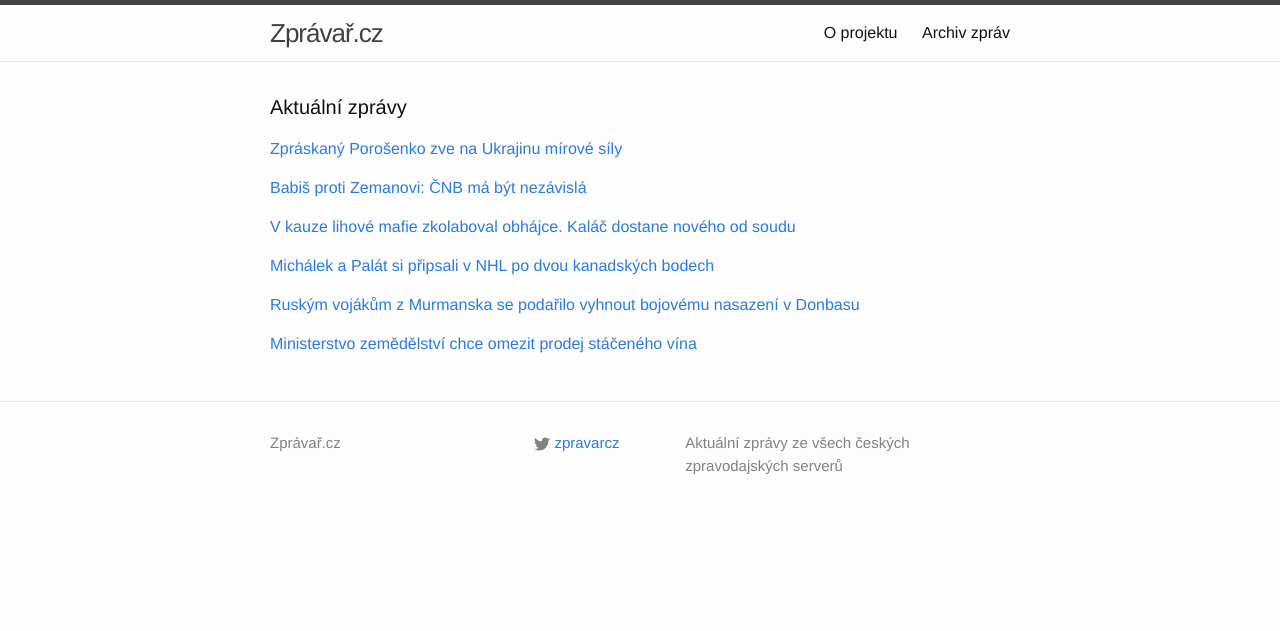
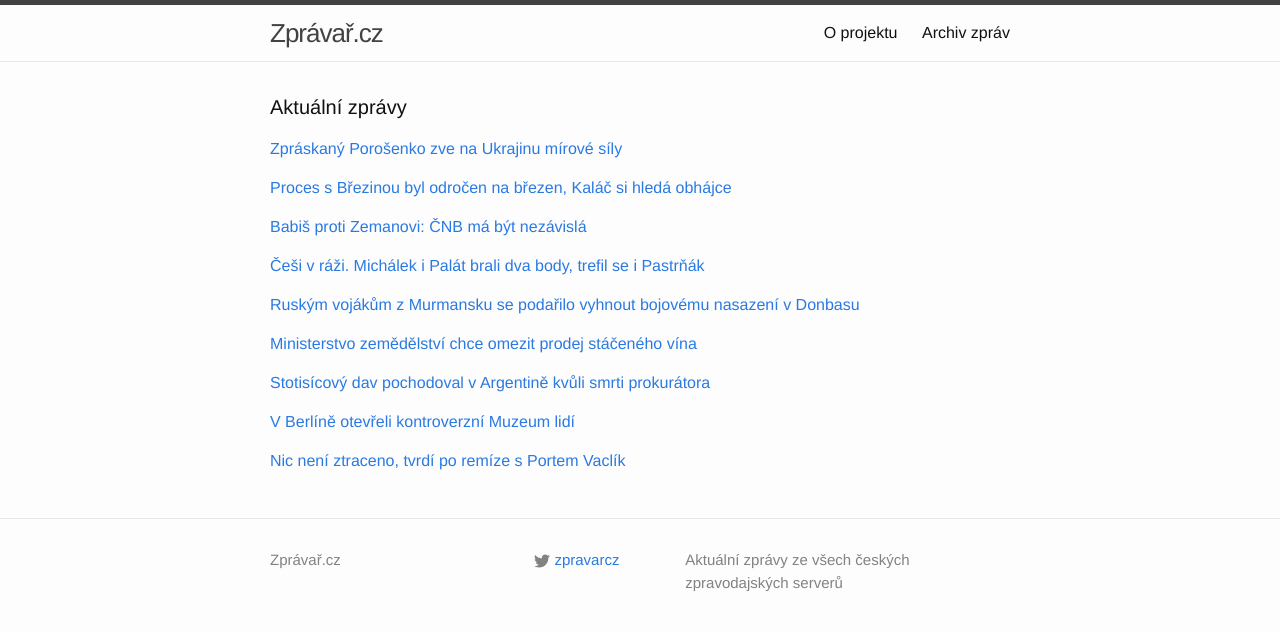
Before and after one commit to adliska/zpravar, a Jekyll site: the page built from index.html, in a window 1280 px wide. Shown: the top 631 px of the page. Built offline with Jekyll 4.4.1, drawn with Linux system fonts in a browser that asks for light colours.

Commit message:
zpravar news update

```diff
--- a/index.html
+++ b/index.html
@@ -18,8 +18,18 @@
 <li><a href=http://www.ceskenoviny.cz/zpravy/zpravy/ukrajinska-bezpecnostni-rada-schvalila-pozvani-mirovych-jednotek/1183134>Ukrajinská bezpečnostní rada schválila pozvání mírových jednotek - www.ceskenoviny.cz</a></li>
 <li><a href=http://www.ceskatelevize.cz/ct24/svet/302176-ukrajina-pozada-osn-o-modre-prilby/>Ukrajina požádá OSN o modré přilby - www.ceskatelevize.cz</a></li>
 </ul>
-</div><p><a href="javascript:;" onclick="toggle_visibility('zpravy1')">Babiš proti Zemanovi: ČNB má být nezávislá</a></p>
+</div><p><a href="javascript:;" onclick="toggle_visibility('zpravy1')">Proces s Březinou byl odročen na březen, Kaláč si hledá obhájce</a></p>
 <div id="zpravy1" style="display:none">
+<ul>
+<li><a href=http://www.denik.cz/z_domova/proces-s-brezinou-byl-odrocen-na-brezen-kalac-si-hleda-obhajce-20150219.html>Proces s Březinou byl odročen na březen, Kaláč si hledá obhájce - www.denik.cz</a></li>
+<li><a href=http://www.rozhlas.cz/_zprava/proces-s-lihovou-mafii-byl-odrocen-kalac-si-hleda-noveho-obhajce--1457342>Proces s lihovou mafií byl odročen, Kaláč dostane nového obhájce - www.rozhlas.cz</a></li>
+<li><a href=http://www.lidovky.cz/lihova-mafie-obvineny-kalac-dostane-noveho-obhajce-od-soudu-p4p-/zpravy-domov.aspx?c=A150219_085742_ln_domov_ele>V kauze lihové mafie zkolaboval obhájce. Kaláč dostane nového od soudu  - www.lidovky.cz</a></li>
+<li><a href=http://www.rozhlas.cz/_zprava/proces-s-brezinou-byl-odrocen-na-brezen-kalac-si-hleda-obhajce--1457342>Proces s lihovou mafií byl odročen, Kaláč si hledá nového obhájce - www.rozhlas.cz</a></li>
+<li><a href=http://www.ceskatelevize.cz/ct24/regiony/302177-soudni-proces-s-lihovou-mafii-bude-pokracovat-az-v-breznu/>Soudní proces s lihovou mafií bude pokračovat až v březnu - www.ceskatelevize.cz</a></li>
+<li><a href=http://www.ceskenoviny.cz/zpravy/zpravy/proces-s-brezinou-byl-odrocen-na-brezen-kalac-si-hleda-obhajce/1183160>Proces s Březinou byl odročen na březen, Kaláč si hledá obhájce - www.ceskenoviny.cz</a></li>
+</ul>
+</div><p><a href="javascript:;" onclick="toggle_visibility('zpravy2')">Babiš proti Zemanovi: ČNB má být nezávislá</a></p>
+<div id="zpravy2" style="display:none">
 <ul>
 <li><a href=http://echo24.cz/a/i6ZTh>Babiš proti Zemanovi: ČNB má být nezávislá - echo24.cz</a></li>
 <li><a href=http://www.tyden.cz/rubriky/domaci/politika/cnb-ma-byt-nezavisla-zlobi-se-babis-nad-vyroky-zemana_333858.html>ČNB má být nezávislá, zlobí se Babiš nad výroky Zemana - www.tyden.cz</a></li>
@@ -28,35 +38,52 @@
 <li><a href=http://zpravy.aktualne.cz/ekonomika/babis-kritizuje-zemana-kvuli-jmenovani-lidi-do-cnb/r~17911fb4b7f911e49fc3002590604f2e/>Babiš kritizuje Zemana kvůli jmenování lidí do ČNB - zpravy.aktualne.cz</a></li>
 <li><a href=http://www.financninoviny.cz/zpravodajstvi/zpravy/cnb-ma-byt-nezavisla-reaguje-babis-na-vyroky-zemana/1183109>ČNB má být nezávislá, reaguje Babiš na výroky Zemana - www.financninoviny.cz</a></li>
 </ul>
-</div><p><a href="javascript:;" onclick="toggle_visibility('zpravy2')">V kauze lihové mafie zkolaboval obhájce. Kaláč dostane nového od soudu </a></p>
-<div id="zpravy2" style="display:none">
-<ul>
-<li><a href=http://www.lidovky.cz/lihova-mafie-obvineny-kalac-dostane-noveho-obhajce-od-soudu-p4p-/zpravy-domov.aspx?c=A150219_085742_ln_domov_ele>V kauze lihové mafie zkolaboval obhájce. Kaláč dostane nového od soudu  - www.lidovky.cz</a></li>
-<li><a href=http://www.rozhlas.cz/_zprava/proces-s-brezinou-byl-odrocen-na-brezen-kalac-si-hleda-obhajce--1457342>Proces s lihovou mafií byl odročen, Kaláč si hledá nového obhájce - www.rozhlas.cz</a></li>
-<li><a href=http://www.ceskatelevize.cz/ct24/regiony/302177-soudni-proces-s-lihovou-mafii-bude-pokracovat-az-v-breznu/>Soudní proces s lihovou mafií bude pokračovat až v březnu - www.ceskatelevize.cz</a></li>
-<li><a href=http://www.ceskenoviny.cz/zpravy/zpravy/proces-s-brezinou-byl-odrocen-na-brezen-kalac-si-hleda-obhajce/1183160>Proces s Březinou byl odročen na březen, Kaláč si hledá obhájce - www.ceskenoviny.cz</a></li>
-</ul>
-</div><p><a href="javascript:;" onclick="toggle_visibility('zpravy3')">Michálek a Palát si připsali v NHL po dvou kanadských bodech</a></p>
+</div><p><a href="javascript:;" onclick="toggle_visibility('zpravy3')">Češi v ráži. Michálek i Palát brali dva body, trefil se i Pastrňák</a></p>
 <div id="zpravy3" style="display:none">
 <ul>
+<li><a href=http://www.tyden.cz/rubriky/sport/hokej/nhl/cesi-v-razi-michalek-i-palat-brali-dva-body-trefil-se-i-pastrnak_333870.html>Češi v ráži. Michálek i Palát brali dva body, trefil se i Pastrňák - www.tyden.cz</a></li>
+<li><a href=http://www.rozhlas.cz/_zprava/cesi-palili-v-nhl-ostrymi-skorovali-michalek-hudler-a-pastrnak--1457353>Češi pálili v NHL ostrými. Skórovali Michálek, Hudler a Pastrňák - www.rozhlas.cz</a></li>
 <li><a href=http://www.sportovninoviny.cz/zpravy/michalek-a-palat-si-pripsali-v-nhl-po-dvou-kanadskych-bodech/1183131>Michálek a Palát si připsali v NHL po dvou kanadských bodech - www.sportovninoviny.cz</a></li>
 <li><a href=http://www.denik.cz/hokej/michalek-a-palat-si-pripsali-v-nhl-po-dvou-kanadskych-bodech-20150219.html>Michálkův gól přispěl k porážce Montrealu, Palát dvakrát asistoval u výhry Tampy - www.denik.cz</a></li>
 <li><a href=http://sport.aktualne.cz/michalek-s-palatem-zarili-a-jejich-tymy-v-nhl-vyhravaly/r~f35270ecb7fa11e49f60002590604f2e/>Michálek s Palátem zářili a jejich týmy v NHL vyhrávaly - sport.aktualne.cz</a></li>
 <li><a href=http://hokej.idnes.cz/michalek-hudler-a-pastrnak-byli-mezi-strelci-fm6-/nhl.aspx?c=A150219_071020_nhl_Mkr>Michálek, Hudler a Pastrňák byli mezi střelci, Palát sbíral asistence - hokej.idnes.cz</a></li>
 </ul>
-</div><p><a href="javascript:;" onclick="toggle_visibility('zpravy4')">Ruským vojákům z Murmanska se podařilo vyhnout bojovému nasazení v Donbasu</a></p>
+</div><p><a href="javascript:;" onclick="toggle_visibility('zpravy4')">Ruským vojákům z Murmansku se podařilo vyhnout bojovému nasazení v Donbasu</a></p>
 <div id="zpravy4" style="display:none">
 <ul>
+<li><a href=http://www.novinky.cz/zahranicni/evropa/362067-ruskym-vojakum-z-murmansku-se-podarilo-vyhnout-bojovemu-nasazeni-v-donbasu.html>Ruským vojákům z Murmansku se podařilo vyhnout bojovému nasazení v Donbasu - www.novinky.cz</a></li>
 <li><a href=http://www.novinky.cz/zahranicni/evropa/362067-ruskym-vojakum-z-murmanska-se-podarilo-vyhnout-bojovemu-nasazeni-v-donbasu.html>Ruským vojákům z Murmanska se podařilo vyhnout bojovému nasazení v Donbasu - www.novinky.cz</a></li>
 <li><a href=http://echo24.cz/a/w7SwQ>Služební cesta na Donbas. Murmanští dělostřelci odmítli převelení - echo24.cz</a></li>
 <li><a href=http://zpravy.idnes.cz/rusti-vojaci-budou-nasazeni-na-ukrajinu-donbas-flr-/zahranicni.aspx?c=A150219_065242_zahranicni_skr>Ruští vojáci se báli „služební cesty“ do Donbasu, armáda tutlá rozruch - zpravy.idnes.cz</a></li>
 <li><a href=http://www.ceskenoviny.cz/zpravy/zpravy/murmanskym-vojakum-se-pry-podarilo-vyhnout-se-nasazeni-v-donbasu/1183122>Murmanským vojákům se prý podařilo vyhnout se nasazení v Donbasu - www.ceskenoviny.cz</a></li>
 </ul>
-</div><p><a href="javascript:;" onclick="toggle_visibility('zpravy5')">Ministerstvo zemědělství chce omezit prodej stáčeného vína</a></p>
+</div><p><a href="javascript:;" onclick="toggle_visibility('zpravy5')">Ministerstvo zemědělství chce omezit prodej stáčeného vína</a></p>
 <div id="zpravy5" style="display:none">
 <ul>
+<li><a href=http://www.denik.cz/ekonomika/ministerstvo-zemedelstvi-chce-omezit-prodej-staceneho-vina-20150219.html>Ministerstvo zemědělství chce omezit prodej stáčeného vína - www.denik.cz</a></li>
 <li><a href=http://www.financninoviny.cz/zpravodajstvi/zpravy/ministerstvo-zemedelstvi-chce-omezit-prodej-staceneho-vina/1183150>Ministerstvo zemědělství chce omezit prodej stáčeného vína - www.financninoviny.cz</a></li>
 <li><a href=http://ekonomika.idnes.cz/ministerstvo-chysta-zakaz-sudoveho-vina-fpx-/ekonomika.aspx?c=A150218_215148_ekonomika_fih>Stát chystá přísnou regulaci prodeje sudového vína - ekonomika.idnes.cz</a></li>
 <li><a href=http://ekonomika.idnes.cz/rozhovor-s-reditelem-vinarstvi-u-kaplicky-f2p-/ekonomika.aspx?c=A150218_144637_ekonomika_fih>Vinař ze Zaječí: Vinotéky potřebujeme, zákaz prodeje sudovek nás ohrozí - ekonomika.idnes.cz</a></li>
 </ul>
+</div><p><a href="javascript:;" onclick="toggle_visibility('zpravy6')">Stotisícový dav pochodoval v Argentině kvůli smrti prokurátora</a></p>
+<div id="zpravy6" style="display:none">
+<ul>
+<li><a href=http://echo24.cz/a/wpdkF>Stotisícový dav pochodoval v Argentině kvůli smrti prokurátora - echo24.cz</a></li>
+<li><a href=http://zpravy.idnes.cz/protesty-v-argentine-smrt-prokuratora-alberta-nismana-pgy-/zahranicni.aspx?c=A150219_085016_zahranicni_vez>Argentina se bouří kvůli smrti žalobce, jenž vyšetřoval prezidentku - zpravy.idnes.cz</a></li>
+<li><a href=http://www.ceskatelevize.cz/ct24/svet/302180-kauza-nisman-statisice-argentincu-volaly-po-nezavisle-justici/>Kauza Nisman: Statisíce Argentinců volaly po nezávislé justici - www.ceskatelevize.cz</a></li>
+</ul>
+</div><p><a href="javascript:;" onclick="toggle_visibility('zpravy7')">V Berlíně otevřeli kontroverzní Muzeum lidí</a></p>
+<div id="zpravy7" style="display:none">
+<ul>
+<li><a href=http://www.novinky.cz/cestovani/362031-v-berline-otevreli-kontroverzni-muzeum-lidi.html>V Berlíně otevřeli kontroverzní Muzeum lidí - www.novinky.cz</a></li>
+<li><a href=http://www.novinky.cz/cestovani/362031-v-berline-otevreli-muzeum-lidi.html>V Berlíně otevřeli Muzeum lidí - www.novinky.cz</a></li>
+<li><a href=http://www.novinky.cz/cestovani/362031-v-berline-bylo-otevreno-muzeum-lidi.html>V Berlíně bylo otevřeno Muzeum lidí - www.novinky.cz</a></li>
+</ul>
+</div><p><a href="javascript:;" onclick="toggle_visibility('zpravy8')">Nic není ztraceno, tvrdí po remíze s Portem Vaclík</a></p>
+<div id="zpravy8" style="display:none">
+<ul>
+<li><a href=http://sport.aktualne.cz/nic-neni-ztraceno-tvrdi-po-remize-s-portem-vaclik/r~df680a6eb80f11e4b98c002590604f2e/>Nic není ztraceno, tvrdí po remíze s Portem Vaclík - sport.aktualne.cz</a></li>
+<li><a href=http://www.tyden.cz/rubriky/sport/fotbal/evropske-pohary/porto-prestrilelo-basilej-nic-neni-ztraceno-tvrdi-zachrance-vaclik_333857.html>Porto přestřílelo Basilej. Nic není ztraceno! tvrdí zachránce Vaclík - www.tyden.cz</a></li>
+<li><a href=http://www.tyden.cz/rubriky/sport/fotbal/evropske-pohary/porto-prestrilelo-basilej-vaclik-se-ale-nevzdava-nic-neni-ztraceno_333857.html>Porto přestřílelo Basilej. Nic není ztraceno! tvrdí zachránce Vaclík - www.tyden.cz</a></li>
+</ul>
 </div></div>
```
